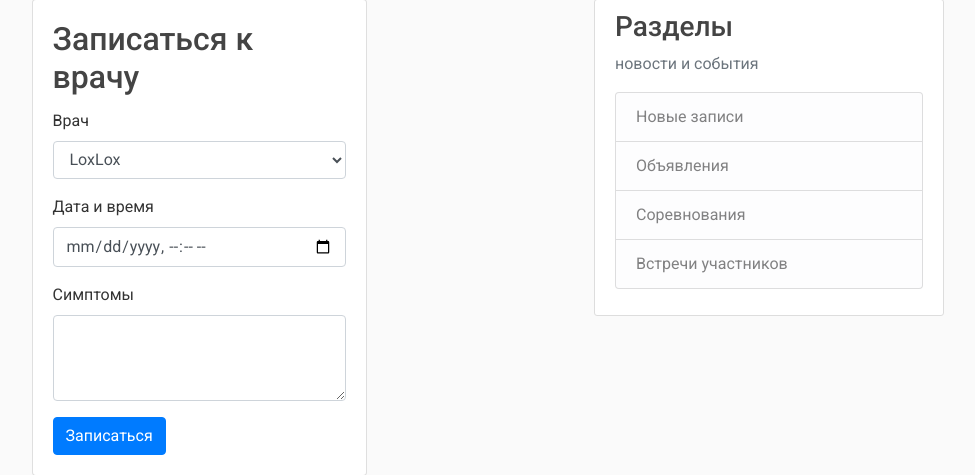
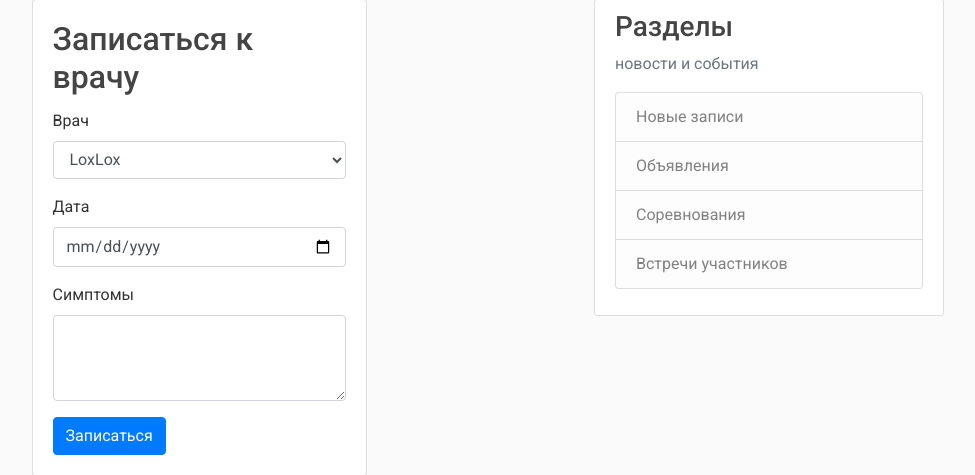
Before and after one commit to Motmeyyy/Diplom_base, a Django app: page /make_appointment/ in a window 1280 px wide. Shown: the part 81-556 px from the top of the page, without its empty margins (251-1226 px from the left). Run offline with Django 3.2, Linux system fonts and the light colour scheme; a user stored in the database is signed in; data comes from the database, SQL or seed files in the repository; some libraries are stand-ins or nearby versions.

Commit message:
Исправил баги, обновил внешную составляющую

```diff
--- a/step2/my_site/users/templates/users/appointments/create.html
+++ b/step2/my_site/users/templates/users/appointments/create.html
@@ -18,8 +18,8 @@
                 </select>
               </div>
               <div class="form-group">
-                <label for="{{ form.datetime.id_for_label }}">Дата и время</label>
-                <input type="datetime-local" class="form-control" id="{{ form.datetime.id_for_label }}" name="{{ form.datetime.html_name }}">
+                <label for="{{ form.date.id_for_label }}">Дата</label>
+                <input type="date" class="form-control" id="{{ form.date.id_for_label }}" name="{{ form.date.html_name }}">
               </div>
               <div class="form-group">
                 <label for="{{ form.description.id_for_label }}">Симптомы</label>
```
